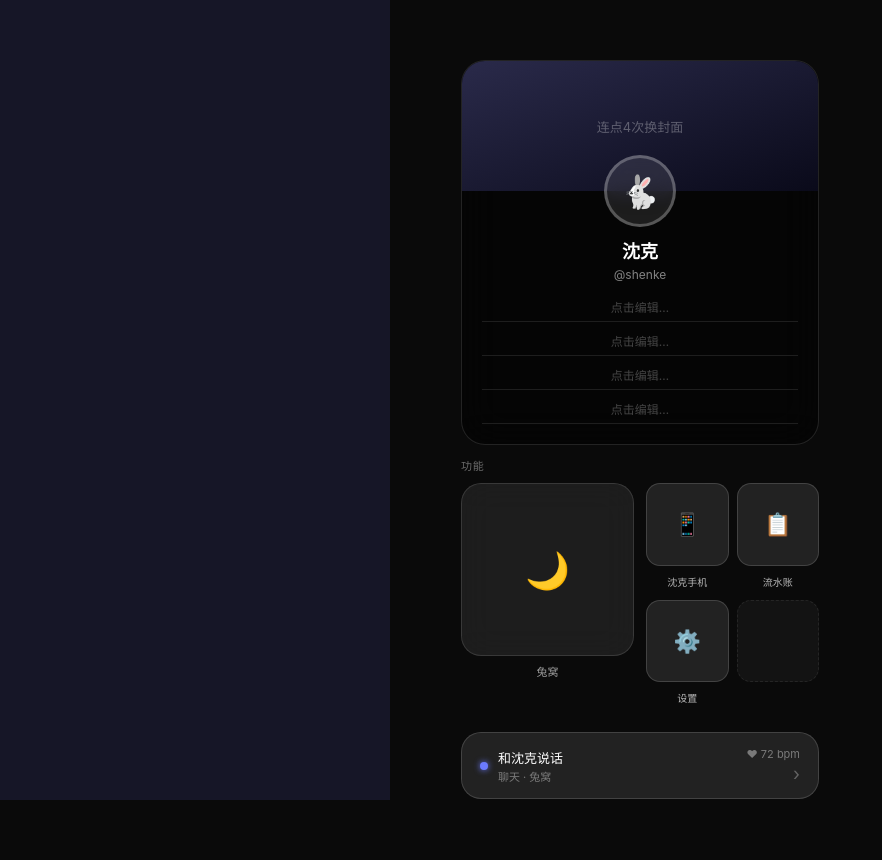
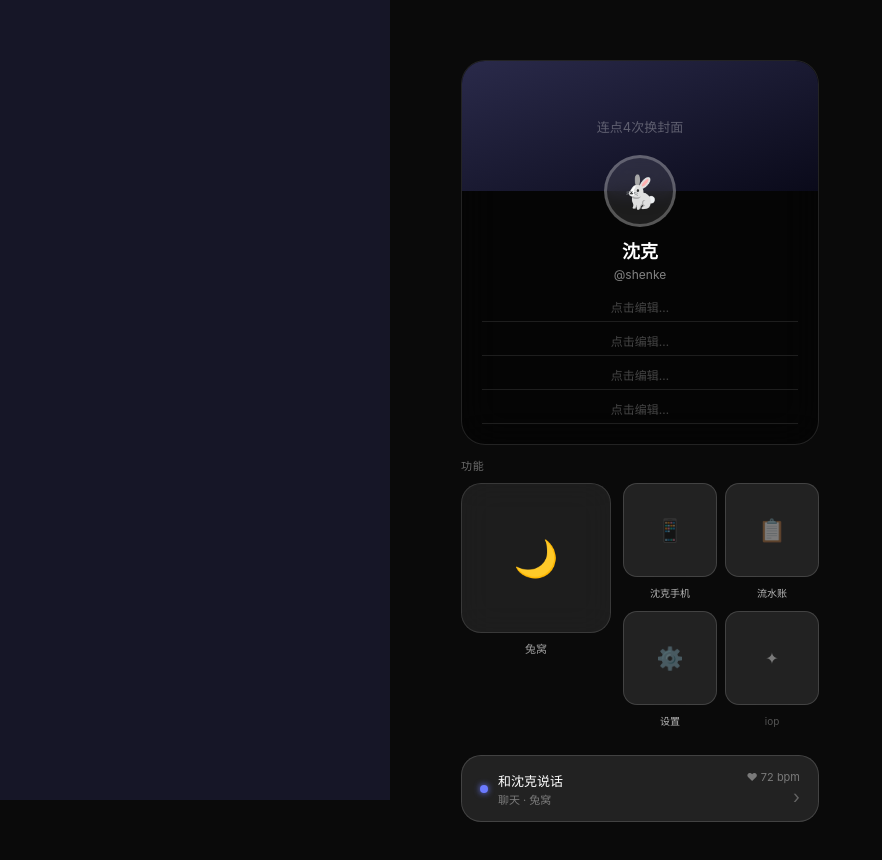
Before and after one commit to shen4048/burrow, a Next.js app: page / in a window 1280 px wide. Shown: the whole page, without its empty margins (0-882 px from the left). Before the commit the page ends 839 px from the top, so only its background shows below. Built offline with nearby package versions, Linux system fonts and the light colour scheme.

Commit message:
Update page.jsx

```diff
--- a/app/page.jsx
+++ b/app/page.jsx
@@ -5,12 +5,12 @@ export default function Home() {
   const [coverImg, setCoverImg] = useState(null)
   const [avatarImg, setAvatarImg] = useState(null)
   const [mainImg, setMainImg] = useState(null)
-  const [icons, setIcons] = useState([null, null, null])
+  const [icons, setIcons] = useState([null, null, null, null])
 
   const coverRef = useRef()
   const avatarRef = useRef()
   const mainRef = useRef()
-  const iconRefs = [useRef(), useRef(), useRef()]
+  const iconRefs = [useRef(), useRef(), useRef(), useRef()]
   const tapCount = useRef({})
   const tapTimers = useRef({})
 
@@ -44,6 +44,7 @@ export default function Home() {
     { label: '沈克手机', emoji: '📱' },
     { label: '流水账', emoji: '📋' },
     { label: '设置', emoji: '⚙️' },
+    { label: 'iop', emoji: '✦' },
   ]
 
   return (
@@ -136,15 +137,15 @@ export default function Home() {
 
         <div style={{ padding: '12px 16px 0' }}>
           <div style={{ fontSize: '11px', color: 'rgba(255,255,255,0.4)', letterSpacing: '.06em', marginBottom: '10px' }}>功能</div>
-          <div style={{ display: 'grid', gridTemplateColumns: '1fr 1fr', gap: '12px', alignItems: 'start' }}>
+          <div style={{ display: 'flex', gap: '12px', alignItems: 'flex-start' }}>
 
-            {/* 兔窝 左边 */}
+            {/* 兔窝 */}
             <div style={{ display: 'flex', flexDirection: 'column', alignItems: 'center' }}>
               <div
                 onClick={() => handleTap('main', () => mainRef.current.click())}
                 onContextMenu={e => e.preventDefault()}
                 style={{
-                  width: '100%', aspectRatio: '1',
+                  width: '150px', height: '150px',
                   borderRadius: '20px',
                   background: mainImg ? `url(${mainImg}) center/cover` : 'rgba(255,255,255,0.08)',
                   backdropFilter: 'blur(16px)',
@@ -159,12 +160,12 @@ export default function Home() {
                 onChange={e => handleImg(e, setMainImg)} />
             </div>
 
-            {/* 右边 2x2 图标 */}
-            <div style={{ display: 'grid', gridTemplateColumns: '1fr 1fr', gap: '8px' }}>
+            {/* 四个图标 2x2 */}
+            <div style={{ flex: 1, display: 'grid', gridTemplateColumns: '1fr 1fr', gap: '8px' }}>
               {btns.map((btn, i) => (
                 <div key={i} style={{ display: 'flex', flexDirection: 'column', alignItems: 'center' }}>
                   <div
-                    onClick={() => handleTap(`icon${i}`, () => iconRefs[i].current.click())}
+                    onClick={() => handleTap(`icon${i}`, () => iconRefs[i].current?.click())}
                     onContextMenu={e => e.preventDefault()}
                     style={{
                       width: '100%', aspectRatio: '1',
@@ -174,23 +175,17 @@ export default function Home() {
                       WebkitBackdropFilter: 'blur(16px)',
                       border: '0.5px solid rgba(255,255,255,0.15)',
                       display: 'flex', alignItems: 'center', justifyContent: 'center',
-                      fontSize: '22px', cursor: 'pointer', userSelect: 'none',
+                      fontSize: i === 3 ? '16px' : '22px',
+                      color: 'rgba(255,255,255,0.4)',
+                      cursor: i === 3 ? 'default' : 'pointer',
+                      userSelect: 'none',
                     }}
                   >{!icons[i] && btn.emoji}</div>
-                  <input ref={iconRefs[i]} type="file" accept="image/*" style={{ display: 'none' }}
-                    onChange={e => handleIcon(e, i)} />
-                  <div style={{ height: '20px', lineHeight: '20px', marginTop: '6px', fontSize: '10px', color: 'rgba(255,255,255,0.7)' }}>{btn.label}</div>
+                  {i < 3 && <input ref={iconRefs[i]} type="file" accept="image/*" style={{ display: 'none' }}
+                    onChange={e => handleIcon(e, i)} />}
+                  <div style={{ height: '20px', lineHeight: '20px', marginTop: '6px', fontSize: '10px', color: i === 3 ? 'rgba(255,255,255,0.3)' : 'rgba(255,255,255,0.7)' }}>{btn.label}</div>
                 </div>
               ))}
-              <div style={{ display: 'flex', flexDirection: 'column', alignItems: 'center' }}>
-                <div style={{
-                  width: '100%', aspectRatio: '1',
-                  borderRadius: '14px',
-                  background: 'rgba(255,255,255,0.04)',
-                  border: '0.5px dashed rgba(255,255,255,0.08)',
-                }} />
-                <div style={{ height: '20px', marginTop: '6px' }} />
-              </div>
             </div>
 
           </div>
```
